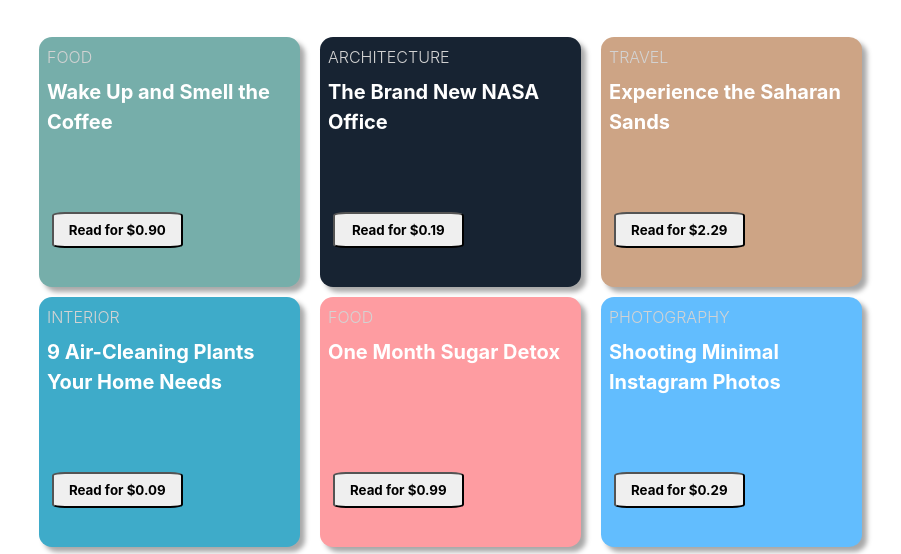
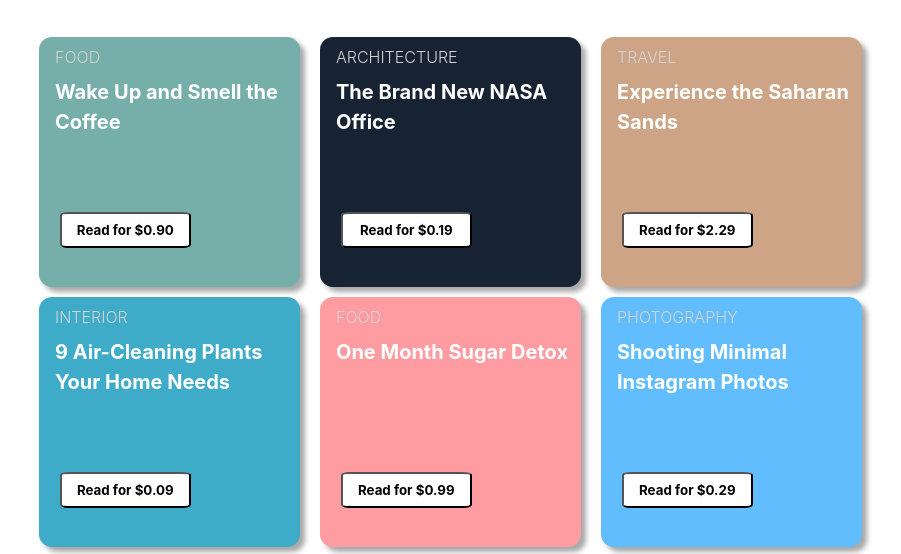
Before and after one commit to junnieng/JSCourse, a plain HTML site: page Assignment1/index.html in a window 1280 px wide. Shown: the part 246-800 px from the top of the page, without its empty margins (161-1062 px from the left). Drawn offline with nearby package versions, Linux system fonts and the light colour scheme.

Commit message:
Assignment1

```diff
--- a/Assignment1/styles.css
+++ b/Assignment1/styles.css
@@ -79,6 +79,7 @@ div.part {
     padding: .5rem;
     text-transform: uppercase;
     color: lightgray;
+    margin-left: .5rem;
 }
 
 .part h2 {
@@ -86,6 +87,7 @@ div.part {
     padding: 0 .5rem;
     color: white;
     font-size: 1.25rem;
+    margin-left: .5rem;
 
 }
 
@@ -95,6 +97,8 @@ div.part {
     left: 5%;
     padding: .5rem;
     width: 50%;
-    border-radius: 10%;
+    border-radius: 8%;
     font-weight: 700;
+    margin-left: .5rem;
+    background-color: white;
 }
```
